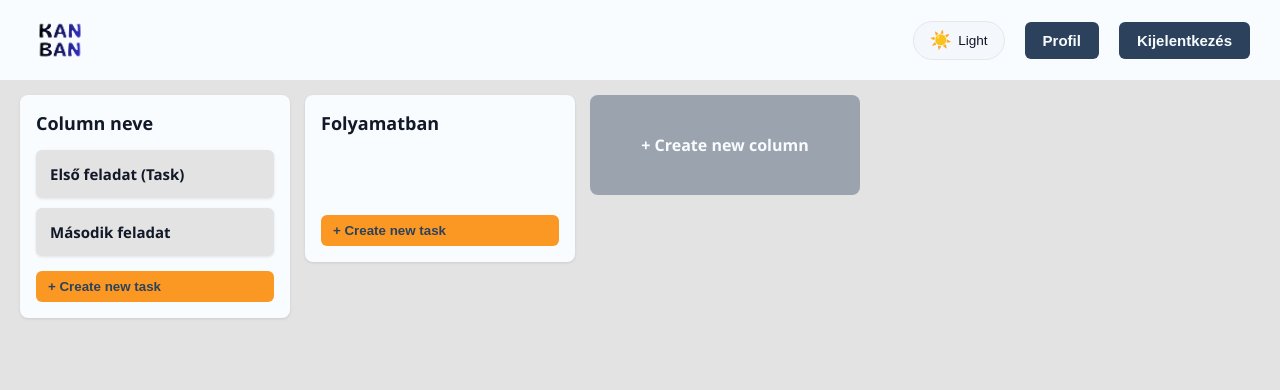
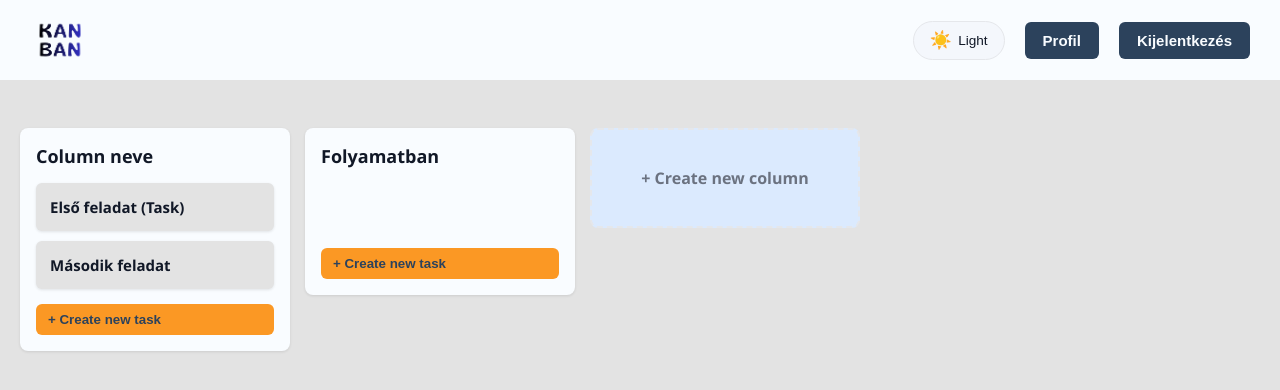
Before and after one commit to Dlevy004/kanban-webapp, a React (Vite) app in the folder frontend/: page /board/1 in a window 1280 px wide. Shown: the top 390 px of the page. Built offline with nearby package versions, Linux system fonts and the light colour scheme.

Commit message:
refactor(BoardPage): simplify layout by removing navbar and adjusting styles

```diff
--- a/frontend/src/pages/BoardPage.css
+++ b/frontend/src/pages/BoardPage.css
@@ -1,66 +1,12 @@
-.board-page-container {
-    width: 100vw;
-    height: 100vh;
-    display: flex;
-    flex-direction: column;
+.board-page-main {
     background-color: var(--ternary-color);
     color: var(--primary-color);
-}
-
-/*Navbar*/
-.board-navbar {
-    display: flex;
-    justify-content: space-between;
-    align-items: center;
-    padding: 5px 20px;
-    background-color: var(--solid-color);
-    box-shadow: 0 2px 4px rgba(0,0,0,0.1);
-    flex-shrink: 0;
-}
-
-.board-navbar-left {
-    display: flex;
-    justify-content: center;
-    align-items: center;
-    gap: 5%;
-    width: 25%;
-}
-
-.navbar-logo {
-    height: 60px;
-    width: auto;
-}
-
-.board-title {
-    font-size: 23px;
-    font-weight: bold;
-    color: var(--primary-color);
-}
-
-.board-navbar button {
-    background-color: transparent;
-    border: none;
-    width: 55px;
-    height: 55px;
-
-    align-items: center;
-    justify-content: center;
-    display: flex;
-}
-
-.navbar-profile {
-    width: 55px;
-    height: 55px;
-}
-
-/*column*/
-.board-columns-wrapper {
-    flex-grow: 1;
     display: flex;
     gap: 15px;
-    padding: 20px;
     overflow-x: auto;
     overflow-y: hidden;
+    min-height: 100vh;
+    padding: 10% 20px 20px 20px;
 }
 
 .new-column-button {
@@ -70,14 +16,19 @@
     display: flex;
     align-items: center;
     justify-content: center;
-    background-color: rgba(44, 66, 92, 0.4);
+    background-color: var(--color-accent-soft);
+    border: 2px dashed var(--color-border-subtle);
     border-radius: 8px;
     cursor: pointer;
     font-size: 16px;
     font-weight: bold;
-    color: var(--solid-color);
+    color: var(--color-text-muted);
+
     transition: all 0.2s ease-in-out;
 }
+
 .new-column-button:hover {
-    background-color: var(--primary-color);
+    background-color: var(--color-accent-soft);
+    border-color: var(--color-accent);
+    filter: brightness(1.1);
 }
--- a/frontend/src/pages/BoardPage.jsx
+++ b/frontend/src/pages/BoardPage.jsx
@@ -1,33 +1,13 @@
 import React, { useState } from 'react';
-import { useNavigate } from 'react-router-dom';
 import { mockBoardData } from '../mockData';
 import Column from '../components/Column';
 import './BoardPage.css';
 
 function BoardPage() {
     const [boardData, setBoardData] = useState(mockBoardData);
-    const navigate = useNavigate();
-
-    const goToProfile = () => {
-        navigate('/profile');
-    };
 
     return (
-        <div className="board-page-container">
-            <nav className="board-navbar">
-                <div className="board-navbar-left">
-                    <a href="#">
-                        <img src="/images/kanban-logo.png" className='navbar-logo'/>
-                    </a>
-                    <div className="board-title">{boardData.title}</div>
-                </div>
-
-                <button onClick={goToProfile}>
-                    <img src="/images/account_circle_24dp_000000_FILL0_wght400_GRAD0_opsz24.svg" className='navbar-profile'/>
-                </button>
-            </nav>
-
-            <main className="board-columns-wrapper">
+        <main className="board-page-main">
 
             {boardData.columns.map((column) => (
                 <Column key={column._id} columnData={column} />
@@ -37,7 +17,6 @@ function BoardPage() {
                 + Create new column
             </div>
         </main>
-        </div>
     );
 }
 
```
Lines whose indentation alone changed are shown as unchanged.
